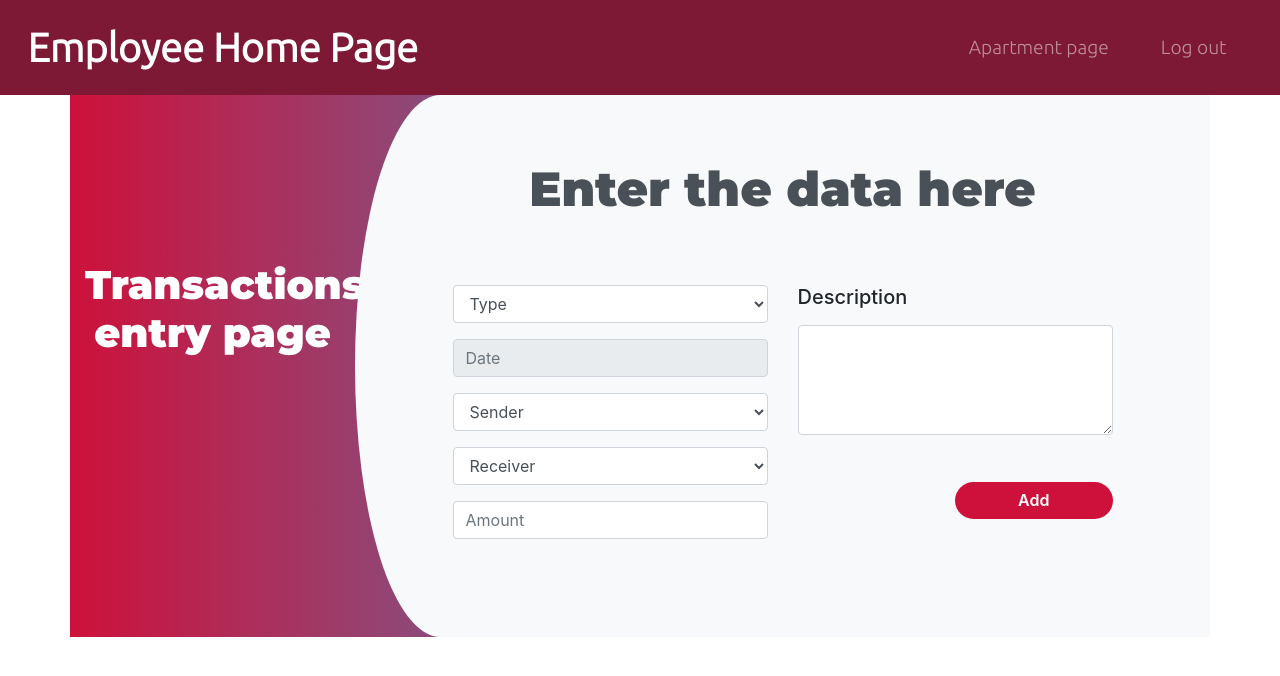
After one commit to Nandini4601/REMS, a Flask app: page /addtrans in a window 1280 px wide. The commit adds this page. Shown: the top 676 px of the page. Run offline with Flask 2, Linux system fonts and the light colour scheme; some libraries are stand-ins or nearby versions.

Commit message:
Page for transactions data entry is created
Transactions page is created and changes are made in Nav-bar and certain modifications are done in design part

```diff
--- a/rems/routes.py
+++ b/rems/routes.py
@@ -47,6 +47,9 @@ def logout():
 def add_tenant():
     return render_template('tenants.html')
 
+@app.route('/addtrans')
+def add_trans():
+    return render_template('transactions.html')
 
 @app.route('/addhouse')
 def add_house():
--- a/rems/static/css/base.css
+++ b/rems/static/css/base.css
@@ -1,6 +1,7 @@
 #title{
   text-align: center;
-  background: -webkit-linear-gradient(right, #7D1935, #90AACB);
+  /* background: -webkit-linear-gradient(right, #7D1935, #90AACB); */
+  background-color:#7D1935;
 }
 
 .navbar{
@@ -15,11 +16,10 @@
 
 .nav-item{
   padding: 0 18px;
+  font-family: "Ubuntu";
 }
-
-
 
 .nav-link{
   font-size: 1.2rem;
-  font-family: "Montserrat-light";
+  font-family: "Ubuntu";
 }
--- a/rems/static/css/styles_E.css
+++ b/rems/static/css/styles_E.css
@@ -84,9 +84,7 @@ h3{
   padding: 0 18px;
 }
 
-
-
 .nav-link{
   font-size: 1.2rem;
-  font-family: "Montserrat-light";
+  font-family: "Ubuntu";
 }
--- /dev/null
+++ b/rems/static/css/transactions.css
@@ -0,0 +1,122 @@
+.register{
+    background: -webkit-linear-gradient(left, #CD113B, #00c6ff);
+    /* margin-top: 3%;
+    padding: 3%; */
+}
+.register-left{
+    text-align: center;
+    color: #fff;
+    margin-top: 4%;
+}
+.register-left input{
+    border: none;
+    border-radius: 1.5rem;
+    padding: 2%;
+    width: 60%;
+    background: #f8f9fa;
+    font-weight: bold;
+    color: #383d41;
+    margin-top: 30%;
+    margin-bottom: 3%;
+    cursor: pointer;
+}
+.register-right{
+    background: #f8f9fa;
+    border-top-left-radius: 10% 50%;
+    border-bottom-left-radius: 10% 50%;
+}
+.container-register {
+    width: 100%;
+    padding-right: 15px;
+    margin-right: auto;
+    margin-left: auto;
+}
+.register-left img{
+    margin-top: 15%;
+    margin-bottom: 5%;
+    width: 25%;
+    -webkit-animation: mover 2s infinite  alternate;
+    animation: mover 1s infinite  alternate;
+}
+@-webkit-keyframes mover {
+    0% { transform: translateY(0); }
+    100% { transform: translateY(-20px); }
+}
+@keyframes mover {
+    0% { transform: translateY(0); }
+    100% { transform: translateY(-20px); }
+}
+.register-left p{
+    font-weight: lighter;
+    padding: 12%;
+    margin-top: -9%;
+}
+.register .register-form{
+    padding: 10%;
+    margin-top: 10%;
+}
+.btnRegister{
+    float: right;
+    margin-top: 10%;
+    border: none;
+    border-radius: 1.5rem;
+    padding: 2%;
+    background: #CD113B;
+    color: #fff;
+    font-weight: 600;
+    width: 50%;
+    cursor: pointer;
+}
+
+.btnRegister:hover{
+
+  background-color: #8C0000;
+}
+.register .nav-tabs{
+    margin-top: 3%;
+    border: none;
+    background: #CD113B;
+    border-radius: 1.5rem;
+    width: 28%;
+    float: right;
+}
+.register .nav-tabs .nav-link{
+    padding: 2%;
+    height: 34px;
+    font-weight: 600;
+    color: #fff;
+    border-top-right-radius: 1.5rem;
+    border-bottom-right-radius: 1.5rem;
+}
+.register .nav-tabs .nav-link:hover{
+    border: none;
+}
+.register .nav-tabs .nav-link.active{
+    width: 100px;
+    color: #CD113B;
+    border: 2px solid #CD113B;
+    border-top-left-radius: 1.5rem;
+    border-bottom-left-radius: 1.5rem;
+}
+.register-heading{
+    text-align: center;
+    margin-top: 8%;
+    padding-top: 100px;
+    font-size: 2.5rem;
+    color: #fff;
+    font-family: "Montserrat";
+    font-weight: bold;
+
+}
+
+.register-heading2{
+    text-align: center;
+    margin-top: 8%;
+    margin-bottom: -12%;
+    font-size: 3rem;
+    color: #495057;
+    font-family: "Montserrat";
+    font-weight: bold;
+
+}
+/*
--- a/rems/templates/index.html
+++ b/rems/templates/index.html
@@ -56,7 +56,7 @@
     <div class="row">
       <div class="col-lg-8">
         <div class="d-grid gap-5 d-md-flex justify-content-md-end">
-        <button type="button" class="btn btn-dark btn-lg">Transactions</button>
+        <button type="button" class="btn btn-dark btn-lg"><a class="anchor" href="{{ url_for('add_trans') }}">Transactions</a></button>
         <button type="button" class="btn btn-dark btn-lg"><a class="anchor" href="{{ url_for('add_tenant') }}">Tenants</a></button>
         <button type="button" class="btn btn-dark btn-lg"><a class="anchor" href="{{ url_for('add_house') }}">Houses</a></button>
         <button type="button" class="btn btn-dark btn-lg"><a class="anchor" href="{{ url_for('add_employee') }}">New Employees</a></button>
--- /dev/null
+++ b/rems/templates/transactions.html
@@ -0,0 +1,81 @@
+{% extends 'base.html' %}
+{% block heading %}
+<link rel="stylesheet" type="text/css" href="{{ url_for('static', filename= 'css/transactions.css') }}">
+
+<!-- Bootstrap DatePicker -->
+<script type="text/javascript">
+  $(function() {
+    $('#txtDate').datepicker({
+      format: "dd/mm/yyyy"
+    });
+  });
+
+
+</script>
+
+
+{% endblock %}
+
+{% block content %}
+
+<div class="container register">
+    <div class="row">
+        <div class="col-md-3 register-left">
+            <h4 class="register-heading" style="color:#fff ">Transactions entry page</h4>
+        </div>
+        <div class="col-md-9 register-right">
+
+            <div class="tab-content" id="myTabContent">
+                <div class="tab-pane fade show active" id="home" role="tabpanel" aria-labelledby="home-tab">
+                    <h3 class="register-heading2">Enter the data here</h3>
+                    <div class="row register-form">
+                        <div class="col-md-6">
+
+                            <div class="form-group">
+                              <select  class="form-control">
+                                  <option value="" disabled selected hidden>Type</option>
+                                  </select>
+                            </div>
+
+                            <div class="form-group">
+                                <input id="txtDate" type="text" class="form-control date-input"
+                                       placeholder="Date" readonly="readonly"/>
+
+                            </div>
+
+                            <div class="form-group">
+                              <select  class="form-control">
+                                  <option value="" disabled selected hidden>Sender</option>
+                                  </select>
+                            </div>
+
+
+                            <div class="form-group">
+                              <select class="form-control">
+                                    <option value="" disabled selected hidden>Receiver</option>
+                                    </select>
+                            </div>
+
+                            <div class="form-group">
+                                <input type="text" class="form-control" placeholder="Amount" value=""/>
+                            </div>
+
+
+                        </div>
+                        <div class="col-md-6">
+                            <div class="form-group">
+
+                                <h5>Description</h5>
+                            </div>
+                            <div class="form-group">
+                              <textarea id="w3review" name="w3review" rows="4" cols="50" class="form-control">
+
+</textarea>
+                            </div>
+                            <input type="submit" class="btnRegister" value="Add"/>
+                        </div>
+                    </div>
+                </div>
+
+            </div>
+            {% endblock %}
```
Also changed, not shown: rems/templates/tenants.html (+15 -13 lines).
